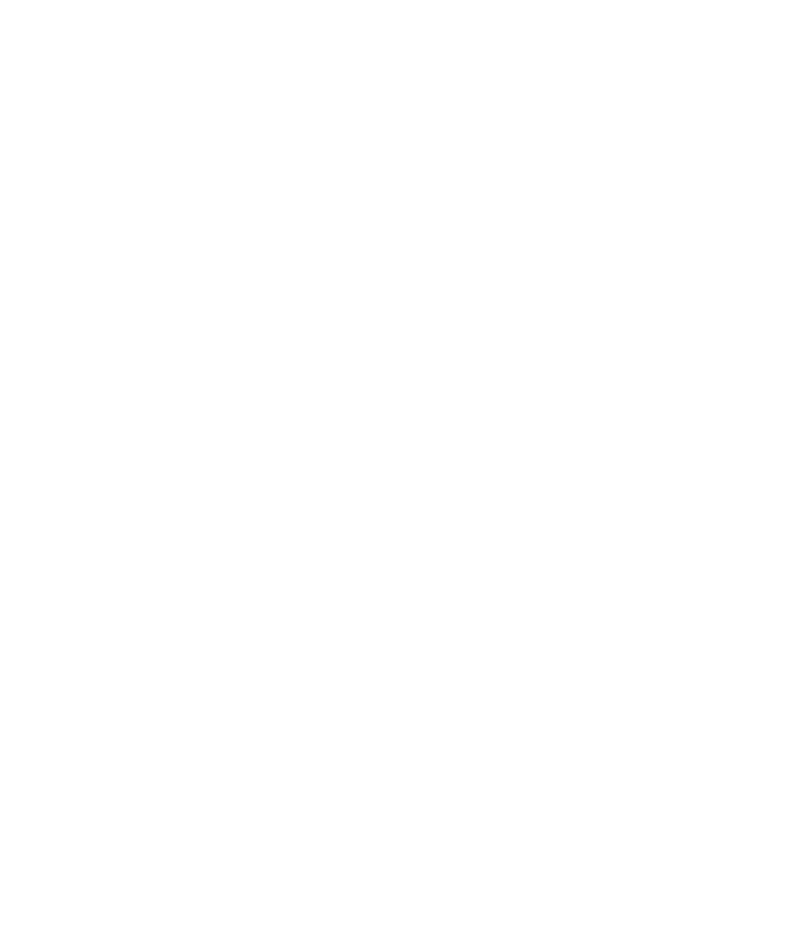
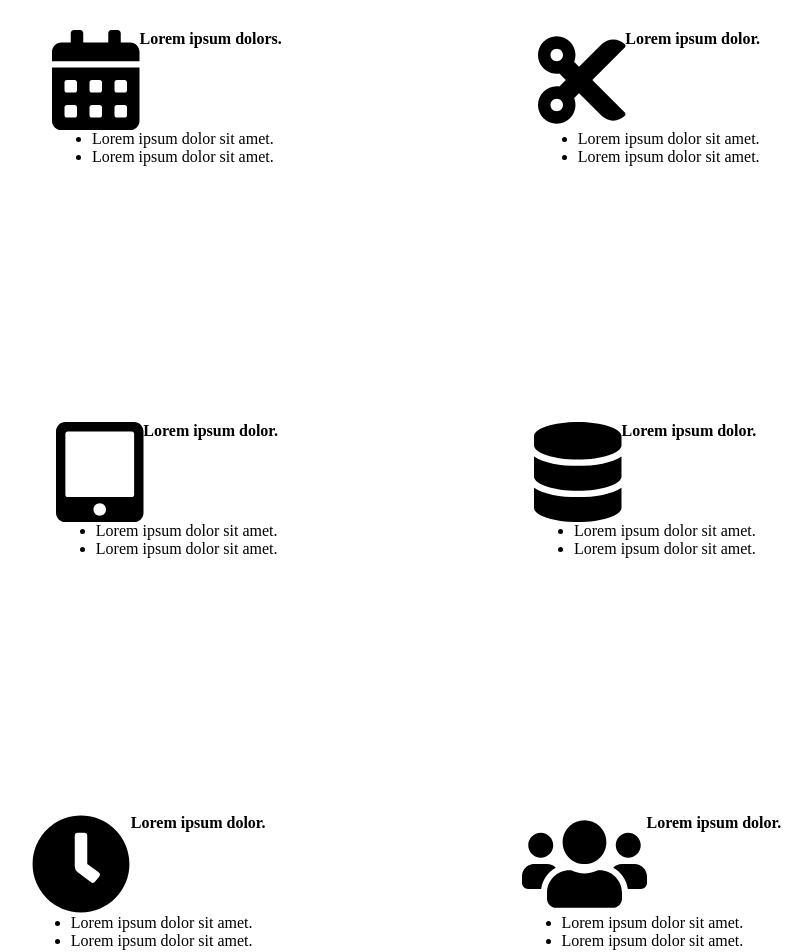
Before and after one commit to Carendar-Daw/Carendar-REACT, a React app: page / in a window 1280 px wide. Shown: the part 700-1652 px from the top of the page, without its empty margins (234-1046 px from the left). Before the commit the page ends 800 px from the top, so only its background shows below. Built offline with nearby package versions, Linux system fonts and the light colour scheme.

Commit message:
Displaying main section

```diff
--- a/package.json
+++ b/package.json
@@ -14,6 +14,10 @@
   "license": "ISC",
   "dependencies": {
     "@ant-design/icons": "^4.5.0",
+    "@fortawesome/fontawesome-svg-core": "^1.2.35",
+    "@fortawesome/free-brands-svg-icons": "^5.15.3",
+    "@fortawesome/free-solid-svg-icons": "^5.15.3",
+    "@fortawesome/react-fontawesome": "^0.1.14",
     "antd": "^4.12.3",
     "css-loader": "^5.0.2",
     "file-loader": "^6.2.0",
--- a/src/App.js
+++ b/src/App.js
@@ -1,3 +1,4 @@
+import "./components/FontAwesomeIcons";
 import Landing from './containers/Landing/Landing';
 import './App.css';
 
--- /dev/null
+++ b/src/components/FontAwesomeIcons/index.js
@@ -0,0 +1,5 @@
+import { library } from '@fortawesome/fontawesome-svg-core'
+import { fab } from '@fortawesome/free-brands-svg-icons';
+import { faCalendarAlt, faClock, faCut, faDatabase, faTabletAlt, faUsers } from '@fortawesome/free-solid-svg-icons'
+
+library.add(fab, faCalendarAlt, faCut, faTabletAlt, faDatabase, faClock, faUsers)
--- a/src/components/Landing/Banner/Banner.styled.js
+++ b/src/components/Landing/Banner/Banner.styled.js
@@ -21,7 +21,6 @@
   position: inherit;
   top:0;
   z-index: -1;
-  width: 100vw;
   height: 500px;
   margin:0;
   background-image: url("../../../../public/assets/images/images/pexels-cottonbro-3992875.jpg");
--- /dev/null
+++ b/src/components/Landing/Main/Main.js
@@ -0,0 +1,77 @@
+import { Container, Card } from './Main.styled';
+import { FontAwesomeIcon } from "@fortawesome/react-fontawesome";
+
+
+
+const Main = () => {
+    return (
+        <Container>
+            <h3>Title</h3>
+            <div>
+                <Card>
+                    <div>
+                        <FontAwesomeIcon className={'icon'} icon={'calendar-alt'}/>
+                        <h4>Lorem ipsum dolors.</h4>
+                    </div>
+                    <ul>
+                        <li>Lorem ipsum dolor sit amet.</li>
+                        <li>Lorem ipsum dolor sit amet.</li>
+                    </ul>
+                </Card>
+                <Card>
+                    <div>
+                        <FontAwesomeIcon className={'icon'} icon={"cut"}/>
+                        <h4>Lorem ipsum dolor.</h4>
+                    </div>
+                    <ul>
+                        <li>Lorem ipsum dolor sit amet.</li>
+                        <li>Lorem ipsum dolor sit amet.</li>
+                    </ul>
+                </Card>
+                <Card>
+                    <div>
+                        <FontAwesomeIcon className={'icon'} icon={"tablet-alt"}/>
+                        <h4>Lorem ipsum dolor.</h4>
+                    </div>
+                    <ul>
+                        <li>Lorem ipsum dolor sit amet.</li>
+                        <li>Lorem ipsum dolor sit amet.</li>
+                    </ul>
+                </Card>
+                <Card>
+                    <div>
+                        <FontAwesomeIcon className={'icon'} icon={"database"}/>
+                        <h4>Lorem ipsum dolor.</h4>
+                    </div>
+                    <ul>
+                        <li>Lorem ipsum dolor sit amet.</li>
+                        <li>Lorem ipsum dolor sit amet.</li>
+                    </ul>
+                </Card>
+                <Card>
+                    <div>
+                        <FontAwesomeIcon className={'icon'} icon={"clock"}/>
+                        <h4>Lorem ipsum dolor.</h4>
+                    </div>
+                    <ul>
+                        <li>Lorem ipsum dolor sit amet.</li>
+                        <li>Lorem ipsum dolor sit amet.</li>
+                    </ul>
+                </Card>
+                <Card>
+                    <div>
+                        <FontAwesomeIcon className={'icon'} icon={"users"}/>
+                        <h4>Lorem ipsum dolor.</h4>
+                    </div>
+                    <ul>
+                        <li>Lorem ipsum dolor sit amet.</li>
+                        <li>Lorem ipsum dolor sit amet.</li>
+                    </ul>
+                </Card>
+            </div>
+        </Container>
+
+    );
+};
+
+export default Main;
--- /dev/null
+++ b/src/components/Landing/Main/Main.styled.js
@@ -0,0 +1,37 @@
+import styled from 'styled-components';
+import { ButtonDefault } from "../../Styles/Style.styled";
+/*
+* Colors
+* FEE995
+* ADB9F3
+* 6B74A1
+* DAE0FE
+* 8265A7
+* */
+
+
+export const Container = styled.div`
+
+  &>div{
+    display: flex;
+    flex-wrap: wrap;
+    justify-content: center;
+
+  }
+
+`;
+export const Card = styled.div`
+
+  padding: 8em;
+  display: flex;
+  flex-direction: column;
+
+  &>div{
+    display: flex;
+  }
+  .icon{
+    font-size: 100px;
+
+  }
+
+`;
--- a/src/components/Landing/Nav/Nav.styled.js
+++ b/src/components/Landing/Nav/Nav.styled.js
@@ -30,23 +30,20 @@
     top: 0; left: 0;
     width: 100%;
     padding: 10px 15px;
-    transition: 0.3s;
     box-sizing: border-box;
+    color: rgb(255,255,255);
+    border: 0.5px solid #8265A7;
+    transition: 0.2s 0.1s;
+  }
+
+  span:hover {
+    color: rgb(28, 31, 30);
+    transition: 0.2s 0.1s;
   }
 
   ::before {
     background-color: #8265A7;
     transition: 0.3s ease-out;
-  }
-
-  span {
-    color: rgb(255,255,255);
-    border: 0.5px solid #8265A7;
-    transition: 0.2s 0.1s;
-  }
-  span:hover {
-    color: rgb(28, 31, 30);
-    transition: 0.2s 0.1s;
   }
 
   ::before {
@@ -64,14 +61,17 @@
   justify-content: space-around;
   align-items: center;
   position: sticky;
-  top:0;
+  top: 0;
+  z-index: 1;
+  backdrop-filter: blur(4px);
+  background-color: rgba(255, 255, 255, 0.3);
 `;
 
 export const Logo = styled.img`
   max-height: 5rem;
 `;
 export const Language = styled.select`
-  background-color: white;
+  background-color: transparent;
   border: none;
   margin: 2rem;
   padding: 8px;
--- a/src/containers/Landing/Landing.js
+++ b/src/containers/Landing/Landing.js
@@ -1,12 +1,14 @@
 import React from "react";
 import Nav from '@Landing/Nav/Nav';
 import Banner from "@Landing/Banner/Banner";
+import Main from '@Landing/Main/Main';
 
 const Landing = () => {
     return (
         <div>
             <Nav />
             <Banner />
+            <Main />
         </div>
     );
 };
```
Also changed, not shown: 1 other file (tests, documents, lock files or other folders).
